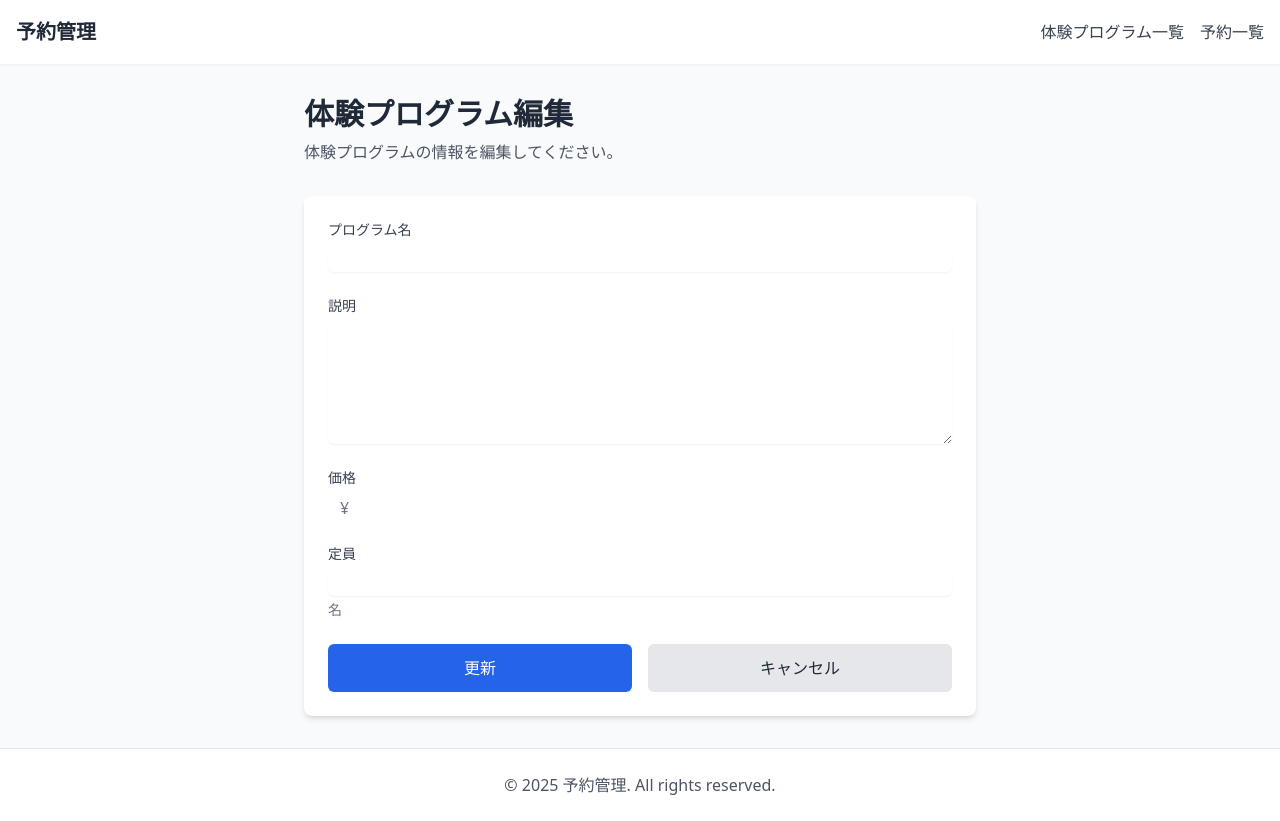
After one commit to yoshiki1214/craft-flow, a Flask app: template app/templates/programs/edit.html in a window 1280 px wide. The commit adds this page. Run offline with Flask 3, Linux system fonts and the light colour scheme; the template is opened without the code that fills it: values that come from a table or form of the project are taken from there, others are empty; some libraries are stand-ins or nearby versions.

Commit message:
体験プログラム一覧で内容編集機能追加

```diff
--- /dev/null
+++ b/app/templates/programs/edit.html
@@ -0,0 +1,63 @@
+{% extends 'base.html' %}
+
+{% block title %}体験プログラム編集 - 予約管理{% endblock %}
+
+{% block content %}
+<div class="max-w-2xl mx-auto">
+    <div class="mb-8">
+        <h1 class="text-3xl font-bold text-gray-800 mb-2">体験プログラム編集</h1>
+        <p class="text-gray-600">体験プログラムの情報を編集してください。</p>
+    </div>
+
+    <div class="bg-white rounded-lg shadow-md p-6">
+        <form method="POST" action="{{ url_for('program.edit', id=program.id) }}">
+            {{ form.csrf_token }}
+
+            <div class="mb-6">
+                {{ form.name.label(class="block text-sm font-medium text-gray-700 mb-2") }}
+                {{ form.name() }}
+                {% if form.name.errors %}
+                <p class="mt-1 text-sm text-red-600">{{ form.name.errors[0] }}</p>
+                {% endif %}
+            </div>
+
+            <div class="mb-6">
+                {{ form.description.label(class="block text-sm font-medium text-gray-700 mb-2") }}
+                {{ form.description(rows=5) }}
+                {% if form.description.errors %}
+                <p class="mt-1 text-sm text-red-600">{{ form.description.errors[0] }}</p>
+                {% endif %}
+            </div>
+
+            <div class="mb-6">
+                {{ form.price.label(class="block text-sm font-medium text-gray-700 mb-2") }}
+                <div class="relative">
+                    <span class="absolute left-3 top-1/2 transform -translate-y-1/2 text-gray-500">¥</span>
+                    {{ form.price(class="pl-8") }}
+                </div>
+                {% if form.price.errors %}
+                <p class="mt-1 text-sm text-red-600">{{ form.price.errors[0] }}</p>
+                {% endif %}
+            </div>
+
+            <div class="mb-6">
+                {{ form.capacity.label(class="block text-sm font-medium text-gray-700 mb-2") }}
+                {{ form.capacity() }}
+                <p class="mt-1 text-sm text-gray-500">名</p>
+                {% if form.capacity.errors %}
+                <p class="mt-1 text-sm text-red-600">{{ form.capacity.errors[0] }}</p>
+                {% endif %}
+            </div>
+
+            <div class="flex space-x-4">
+                <button type="submit" class="flex-1 bg-blue-600 text-white py-3 px-6 rounded-md hover:bg-blue-700 transition-colors font-medium">
+                    更新
+                </button>
+                <a href="{{ url_for('program.index') }}" class="flex-1 bg-gray-200 text-gray-800 py-3 px-6 rounded-md hover:bg-gray-300 transition-colors font-medium text-center">
+                    キャンセル
+                </a>
+            </div>
+        </form>
+    </div>
+</div>
+{% endblock %}
```
Also changed, not shown: app/program.py (+38 -0 lines), app/templates/programs/index.html (+6 -3 lines).
